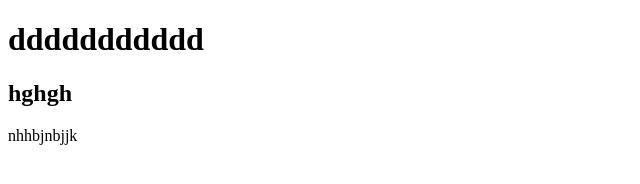
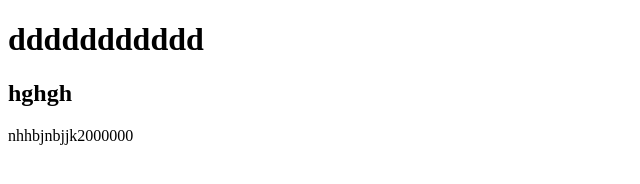
Before and after one commit to nasibeh1126/git222, a plain HTML site: page index.html in a window 1280 px wide. Shown: the full height of the page, 0-640 px from the left. Drawn offline with Linux system fonts and the light colour scheme.

Commit message:
aup footer

```diff
--- a/index.html
+++ b/index.html
@@ -14,6 +14,6 @@
     </h2>
 </body>
 <footer>
-    nhhbjnbjjk
+    nhhbjnbjjk2000000
 </footer>
 </html>
```
